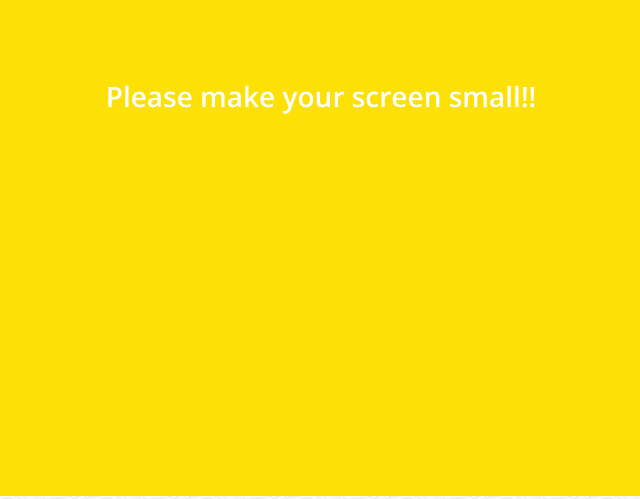
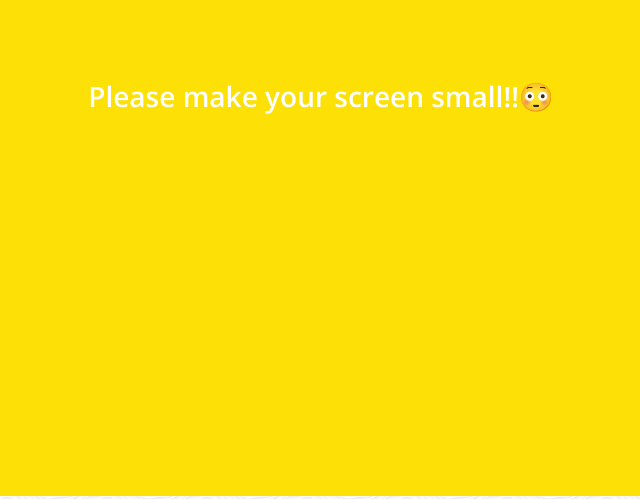
Before and after one commit to louise-blackolive/01-kakao-clone, a plain HTML site: page chat.html in a window 1280 px wide. Shown: the part 304-803 px from the top of the page, without its empty margins (319-959 px from the left). Drawn offline with nearby package versions, Linux system fonts and the light colour scheme.

Commit message:
add Emoji

```diff
--- a/chat.html
+++ b/chat.html
@@ -98,7 +98,7 @@
       </div>
     </div>
     <div class="bigScreen">
-      <span class="bigScreen__text">Please make your screen small!!</span>
+      <span class="bigScreen__text">Please make your screen small!!😳</span>
     </div>
   </body>
 </html>
```
Also changed, not shown: find.html (+1 -1 lines), friends.html (+1 -1 lines), index.html (+1 -1 lines), more.html (+1 -1 lines), settings.html (+1 -1 lines).
